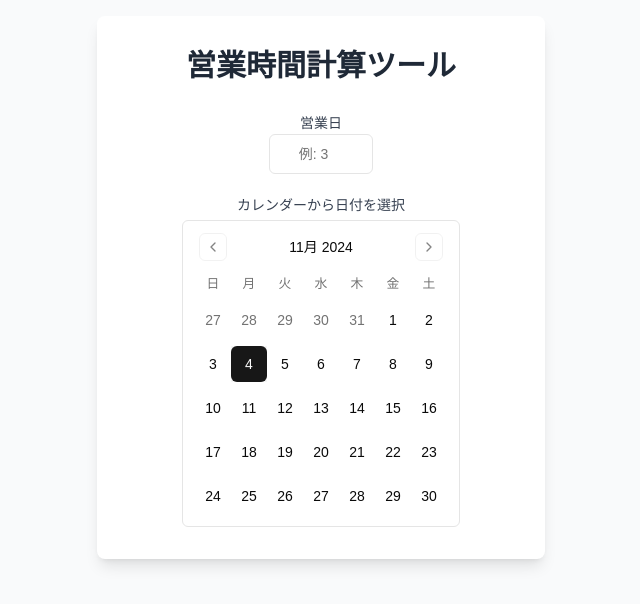
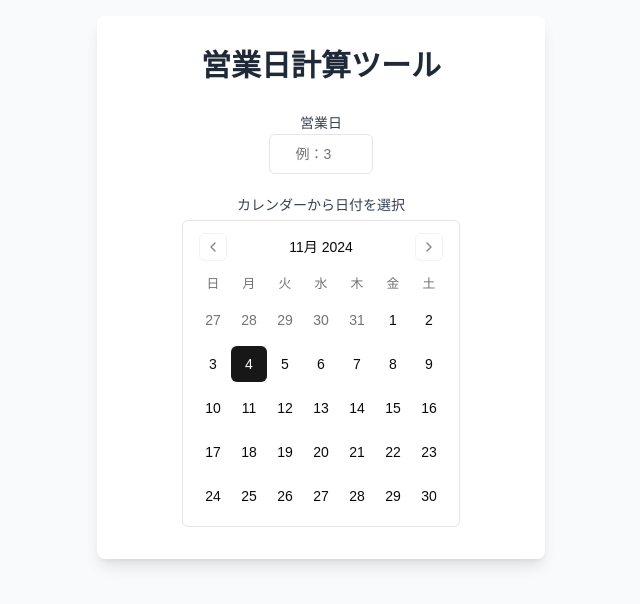
Before and after one commit to shonsukee/WDCal, a Next.js app: page / in a window 1280 px wide. Shown: the top 604 px of the page, without its empty margins (319-959 px from the left). Built offline with nearby package versions, Linux system fonts and the light colour scheme.

Commit message:
[Fix]タイトル修正

```diff
--- a/src/features/BusinessCalculation.tsx
+++ b/src/features/BusinessCalculation.tsx
@@ -8,7 +8,7 @@ import { ja } from "date-fns/locale"
 import { WorkingDateCalculation } from "@/features/WorkingDateCalculation"
 
 export const BusinessCalculation = () => {
-	const [date, setDate] = useState<Date | undefined>(new Date())
+	const [date, setDate] = useState<Date | undefined>(new Date());
 	const [daysToAdd, setDaysToAdd] = useState<number | undefined>(undefined);
 
 	const handleSetDate = (e: React.ChangeEvent<HTMLInputElement>) => {
@@ -28,17 +28,18 @@ export const BusinessCalculation = () => {
 		<div className="flex flex-col items-center min-h-screen bg-gray-50 p-4">
 			<div className="bg-white shadow-lg rounded-lg p-8 w-full max-w-md">
 				<h1 className="text-3xl font-semibold text-center mb-8 text-gray-800">
-					営業時間計算ツール
+					営業日計算ツール
 				</h1>
 				<div className="flex flex-col space-y-6 items-center">
 					<div className="flex flex-col items-center">
-						<Label htmlFor="date" className="text-gray-700 mb-1 block text-center">
+						<Label htmlFor="date" className="text-gray-700 mb-1 block text-left">
 							営業日
 						</Label>
 						<Input
 							id="date"
 							type="number"
-							placeholder="例: 3"
+							min="0"
+							placeholder="例：3"
 							className="w-2/4 text-center"
 							onChange={handleSetDate}
 						/>
```
